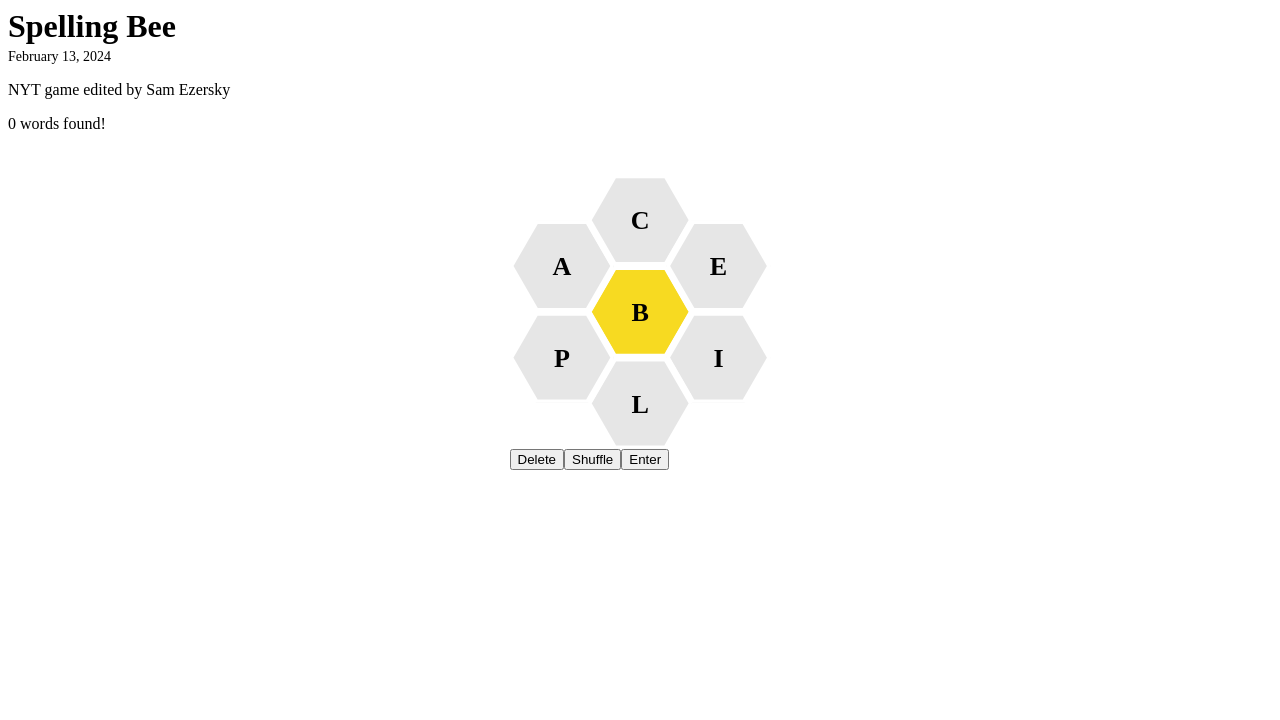
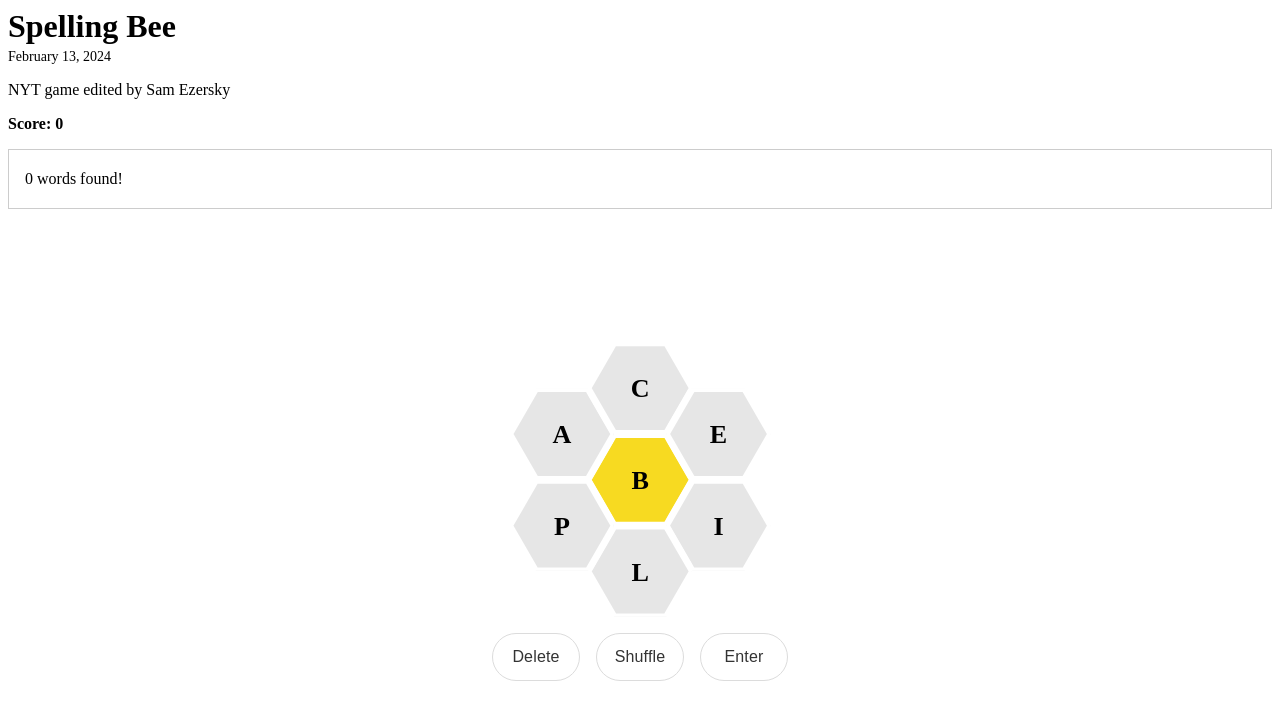
Before and after one commit to josephmokenela/spelling-bee, a React (Vite) app: page / in a window 1280 px wide. Shown: the top 720 px of the page. Built offline with nearby package versions, Linux system fonts and the light colour scheme.

Commit message:
Added the score component and updated the new css

```diff
--- a/src/App.jsx
+++ b/src/App.jsx
@@ -6,6 +6,7 @@ import { Fragment } from 'react';
 import { Honeycomb } from './components/Honeycomb';
 import { Guess } from './components/Guess';
 import { CorrectGuesses } from './components/CorrectGuesses';
+import { Score } from './components/Score';
 
 function App() {
   const [data, setData] = useState();
@@ -55,6 +56,7 @@ function App() {
       data ?
       <Fragment>
         <Header date={data.displayDate} editor={data.editor} />
+        <Score correctGuesses={correctGuesses} />
         <CorrectGuesses correctGuesses={correctGuesses} />
         <section className='container'>
           <div className='inputs'>
--- a/src/components/Score.jsx
+++ b/src/components/Score.jsx
@@ -0,0 +1,14 @@
+export function Score({ correctGuesses }) {
+    let score = 0;
+    correctGuesses.map((g) => {
+        if (g.length === 4) {
+            score++;
+        } else {
+            score =  score + g.length;
+        }
+    });
+
+    return (
+        <p className="score">Score: { score }</p>
+    );
+}
--- a/src/index.css
+++ b/src/index.css
@@ -19,6 +19,10 @@ body {
   align-items: center;
 }
 
+.score {
+  font-weight: bold;
+}
+
 .inputs {
   width: 80vw;
   max-width: 290px;
@@ -27,6 +31,28 @@ body {
 .center {
   width: 90%;
   margin: 25px auto;
+}
+
+.correctGuesses {
+  display: flex;
+  align-items: center;
+  justify-content: space-between;
+  margin: 16px auto 8px auto;
+  border: solid 1px #ccc;
+  padding: 4px 16px;
+}
+
+.guess {
+  display: flex;
+  justify-content: center;
+  align-items: center;
+  min-height: 100px;
+}
+
+.guess-letters {
+  text-transform: uppercase;
+  letter-spacing: 3px;
+  font-size: 2rem;
 }
 
 .honeycomb {
@@ -40,6 +66,9 @@ body {
   left: 30%;
   width: 40%;
   height: 33.3333333333%;
+  -webkit-user-select: none;
+  -moz-user-select: none;
+  user-select: none;
 }
 
 .cell:nth-child(1) {
@@ -89,3 +118,34 @@ body {
   fill: #e6e6e6;
   transition: all 100ms;
 }
+
+.buttons {
+  text-align: center;
+  display: flex;
+  flex-direction: row;
+  align-items: flex-start;
+  justify-content: center;
+  flex-wrap: nowrap;
+}
+
+.button {
+  display: flex;
+  justify-content: center;
+  align-items: center;
+  padding: 15px 0;
+  width: 5.5em;
+  min-width: 5.5em;
+  height: 3em;
+  background-color: #fff;
+  font-size: 1em;
+  margin: 0 8px;
+  color: #333;
+  border: 1px solid #dcdcdc;
+  border-radius: 2.5em;
+  letter-spacing: .01em;
+  -webkit-user-select: none;
+  -moz-user-select: none;
+  user-select: none;
+  cursor: pointer;
+  margin-block-start: 1rem;
+}
```
